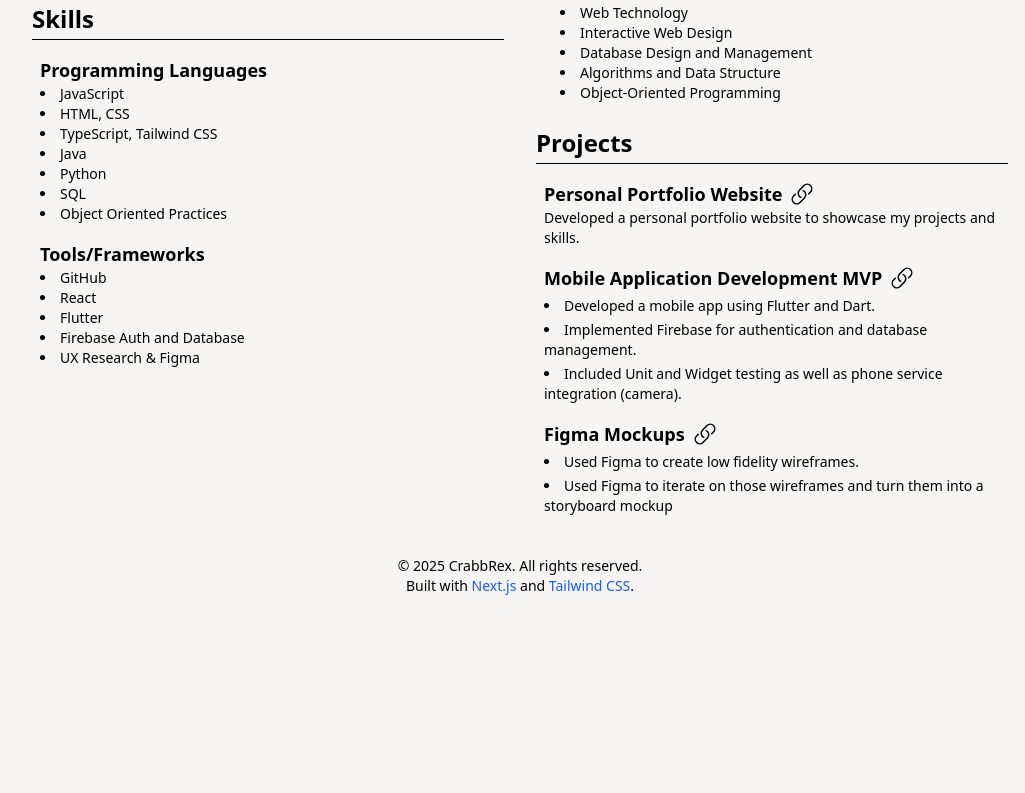
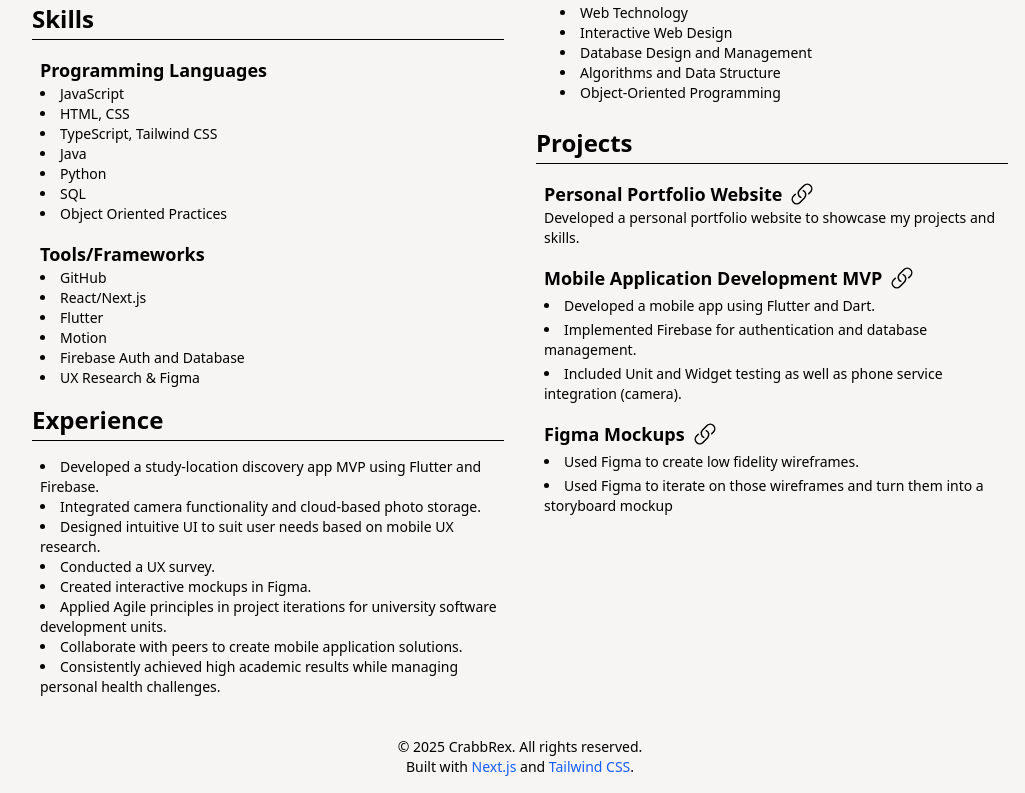
Before and after one commit to CrabbRex/my-cv-site, a Next.js app: page /cv in a window 1280 px wide. Shown: the part 342-1135 px from the top of the page, without its empty margins (120-1145 px from the left). Before the commit the page ends 954 px from the top, so only its background shows below. Built offline with nearby package versions, Linux system fonts and the light colour scheme.

Commit message:
Add experience content to cv page.

```diff
--- a/src/app/cv/page.tsx
+++ b/src/app/cv/page.tsx
@@ -41,10 +41,25 @@ const cv = () => {
                 <h3 className="text-lg font-semibold">Tools/Frameworks</h3>
                 <ul className="list-disc list-inside text-sm">
                   <li>GitHub</li>
-                  <li>React</li>
+                  <li>React/Next.js</li>
                   <li>Flutter</li>
+                  <li>Motion</li>
                   <li>Firebase Auth and Database</li>
                   <li>UX Research & Figma</li>
+                </ul>
+              </section>
+
+              <h2 className="text-2xl font-semibold border-b pb-1">Experience</h2>
+              <section className="ml-2">
+                <ul className="list-disc list-inside text-sm">
+                  <li>Developed a study-location discovery app MVP using Flutter and Firebase.</li>
+                  <li>Integrated camera functionality and cloud-based photo storage.</li>
+                  <li>Designed intuitive UI to suit user needs based on mobile UX research.</li>
+                  <li>Conducted a UX survey.</li>
+                  <li>Created interactive mockups in Figma.</li>
+                  <li>Applied Agile principles in project iterations for university software development units.</li>
+                  <li>Collaborate with peers to create mobile application solutions.</li>
+                  <li>Consistently achieved high academic results while managing personal health challenges.</li>
                 </ul>
               </section>
 
```
